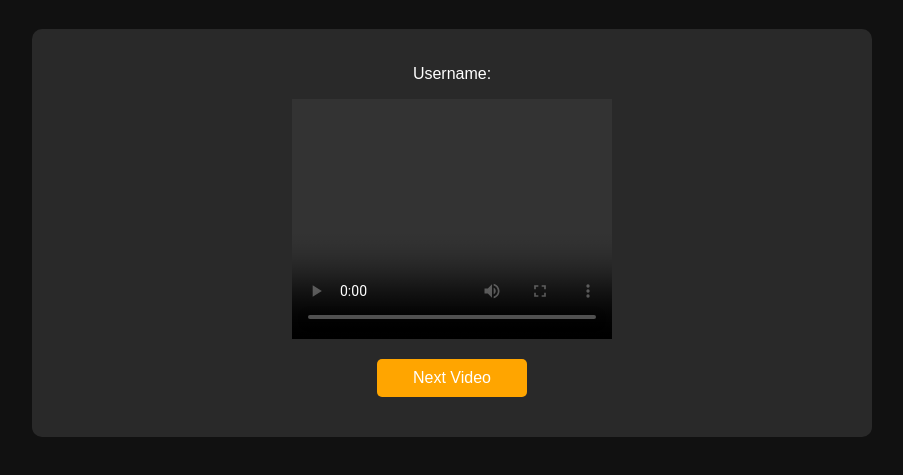
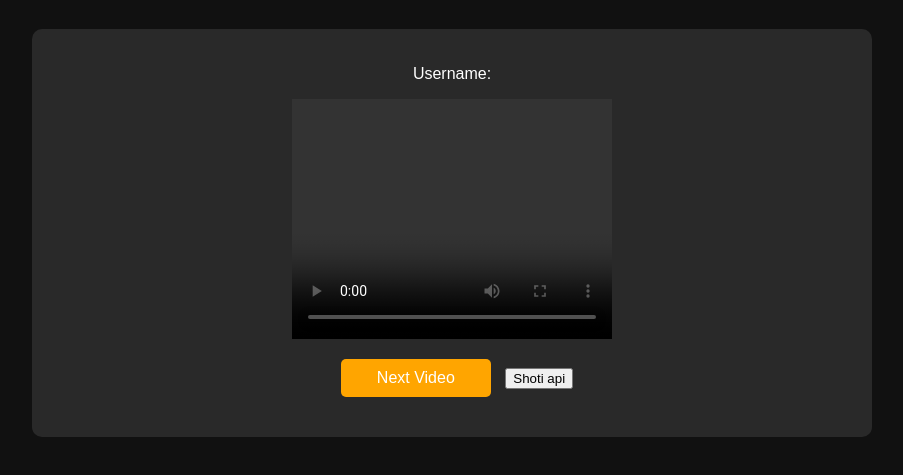
Before and after one commit to Jhon-mark23/Random-use-api, a website: page video.html in a window 1280 px wide. Shown: the part 79-554 px from the top of the page, without its empty margins (188-1091 px from the left). Drawn offline with Linux system fonts and the light colour scheme; no server answers.

Commit message:
Update video.html

```diff
--- a/video.html
+++ b/video.html
@@ -106,6 +106,10 @@
       ></video>
 
       <button class="next-video" onclick="fetchRandomVideo()">Next Video</button>
+      <a href="/shoti">
+      <button>Shoti api</button>
+      </a>
+
     </div>
   </div>
 
```
